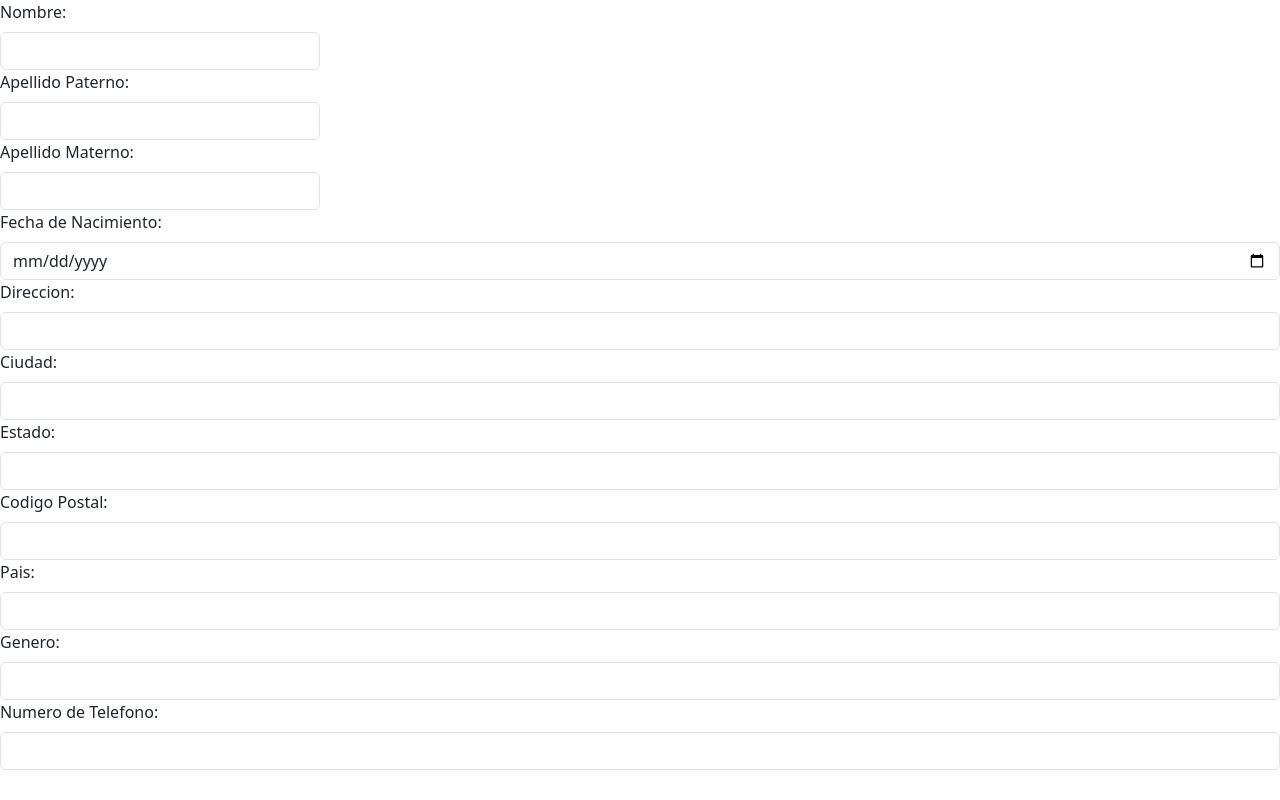
After one commit to ack3stx/INTEGRADORAOFICIAL_E4, a PHP site: page /INTEGRADORA_OFICIALE4/Views/formulario_persona.php in a window 1280 px wide. The commit adds this page. Run offline with PHP 8.4, Linux system fonts and the light colour scheme.

Commit message:
formulario

```diff
--- a/Views/Panel_Admin.php
+++ b/Views/Panel_Admin.php
@@ -11,16 +11,16 @@
 <body>
   <style>
     .image-container {
-            overflow: hidden;
+          overflow: hidden;
         }
 
         .image-container img {
-            transition: opacity 0.5s ease;
+          transition: opacity 0.5s ease;
         }
 
         .image-container:hover img {
           filter: grayscale(100%);
-            opacity: 0.5;
+          opacity: 0.5;
         }
   </style>
     <div class="container-fluid p-0">
--- /dev/null
+++ b/Views/formulario_persona.php
@@ -0,0 +1,48 @@
+<!DOCTYPE html>
+<html lang="en">
+<head>
+    <meta charset="UTF-8">
+    <meta name="viewport" content="width=device-width, initial-scale=1.0">
+    <link href="https://cdn.jsdelivr.net/npm/bootstrap@5.3.3/dist/css/bootstrap.min.css" rel="stylesheet" integrity="sha384-QWTKZyjpPEjISv5WaRU9OFeRpok6YctnYmDr5pNlyT2bRjXh0JMhjY6hW+ALEwIH" crossorigin="anonymous">
+    <title>Document</title>
+</head>
+<body>
+
+<form>
+    <label class="form-label">Nombre: </label>
+    <input type="text" class="form-control w-25">
+
+    <label for="exampleInputEmail1" class="form-label">Apellido Paterno: </label>
+    <input type="text" class="form-control w-25">
+
+    <label for="exampleInputEmail1" class="form-label">Apellido Materno: </label>
+    <input type="text" class="form-control w-25">
+
+    <label for="exampleInputEmail1" class="form-label">Fecha de Nacimiento: </label>
+    <input type="date" class="form-control">
+
+    <label for="exampleInputEmail1" class="form-label">Direccion: </label>
+    <input type="text" class="form-control">
+
+    <label for="exampleInputEmail1" class="form-label">Ciudad: </label>
+    <input type="text" class="form-control">
+
+    <label for="exampleInputEmail1" class="form-label">Estado: </label>
+    <input type="text" class="form-control">
+
+    <label for="exampleInputEmail1" class="form-label">Codigo Postal: </label>
+    <input type="text" class="form-control">
+
+    <label for="exampleInputEmail1" class="form-label">Pais: </label>
+    <input type="text" class="form-control">
+
+    <label for="exampleInputEmail1" class="form-label">Genero: </label>
+    <input type="text" class="form-control">
+
+    <label for="exampleInputEmail1" class="form-label">Numero de Telefono: </label>
+    <input type="text" class="form-control">
+</form>
+
+<script src="https://cdn.jsdelivr.net/npm/bootstrap@5.3.3/dist/js/bootstrap.bundle.min.js" integrity="sha384-YvpcrYf0tY3lHB60NNkmXc5s9fDVZLESaAA55NDzOxhy9GkcIdslK1eN7N6jIeHz" crossorigin="anonymous"></script>
+</body>
+</html>
```
